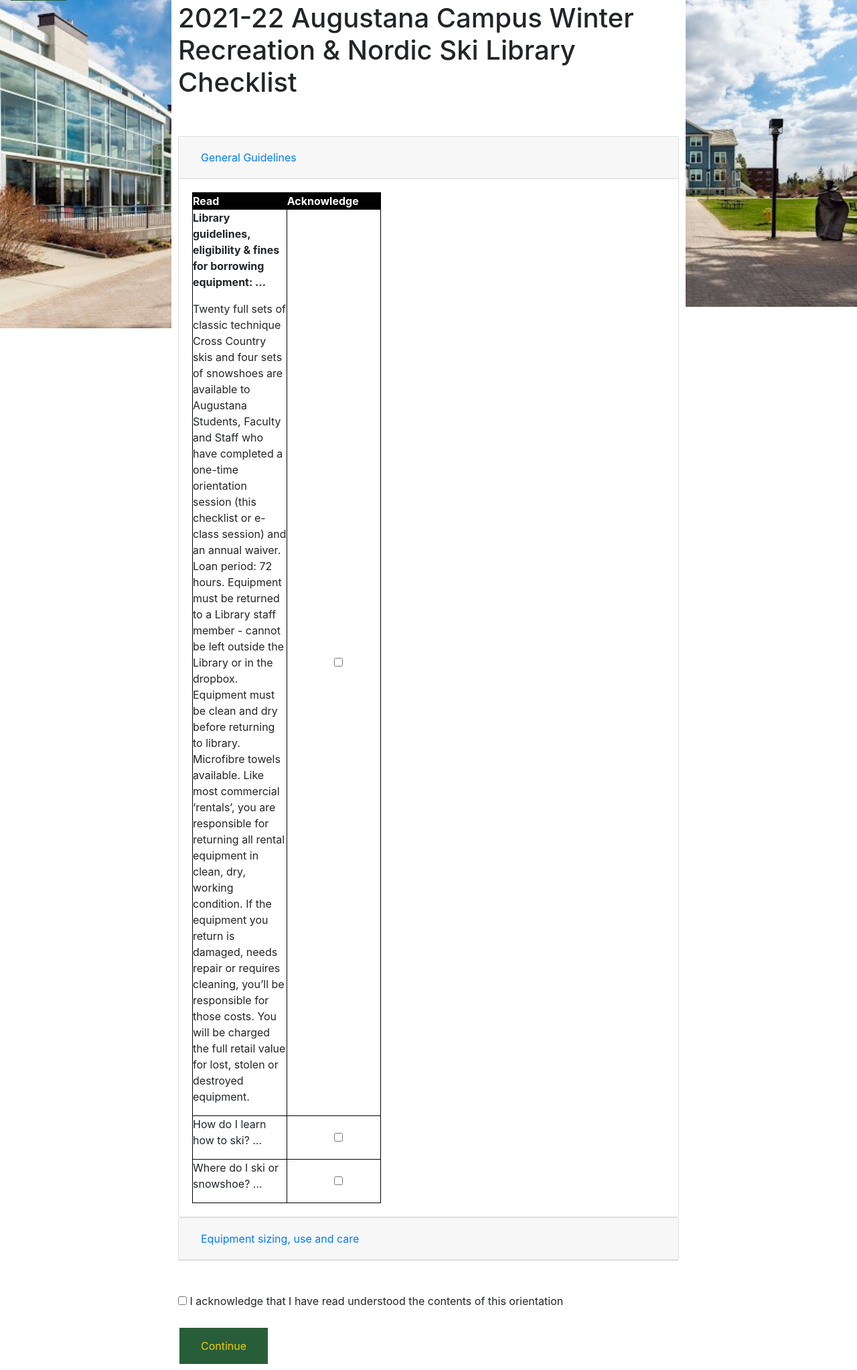
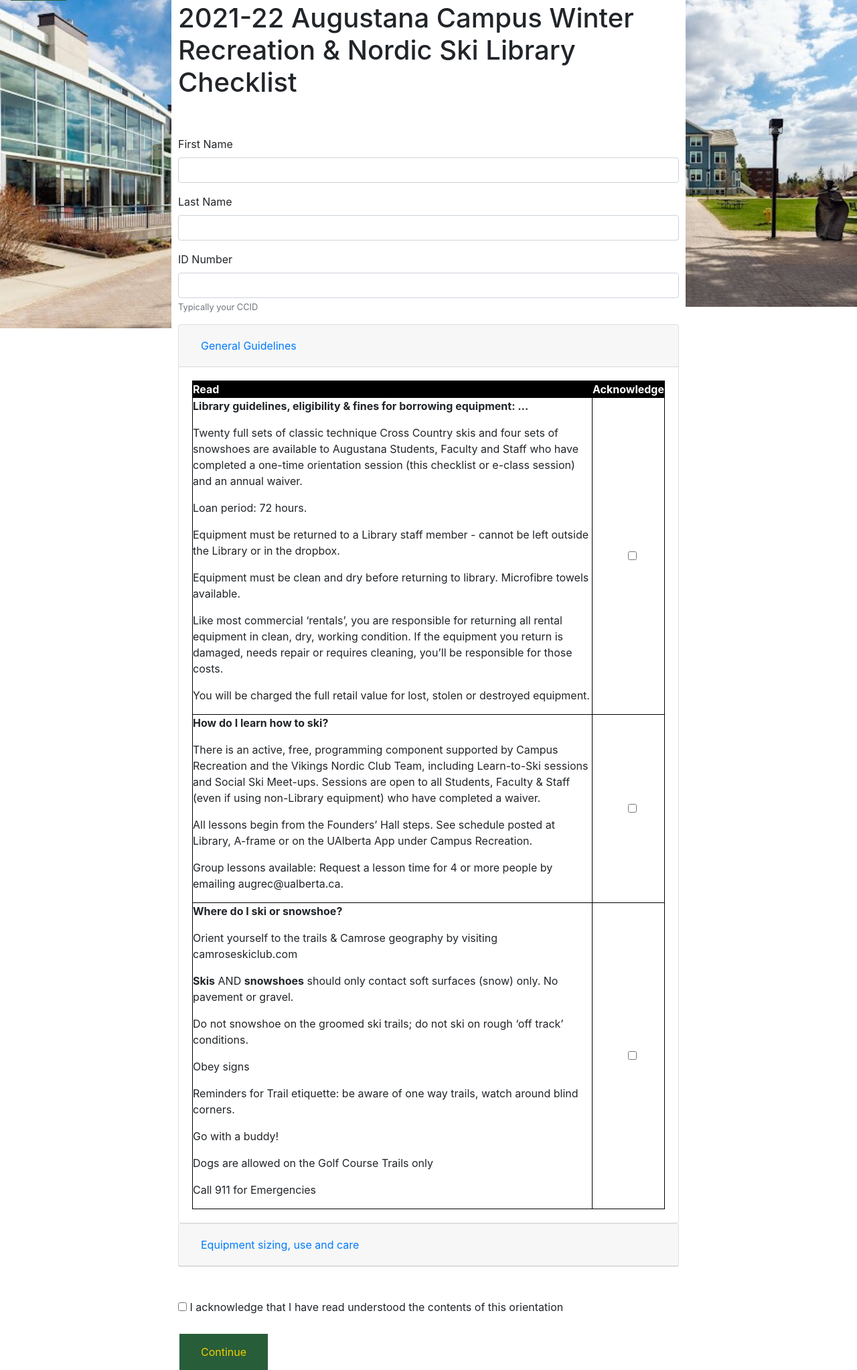
Before and after one commit to Oprixion/SkiLibrary-WebApp, a PHP site: page /orientation.html in a window 1280 px wide. Shown: the part 87-2132 px from the top of the page at 67% size. Run offline with PHP 8.4, Linux system fonts and the light colour scheme; some libraries are stand-ins or nearby versions.

Commit message:
Orientation page tables complete; missing table images, signature field; added input forms

```diff
--- a/orientation.html
+++ b/orientation.html
@@ -46,6 +46,22 @@
           <h1>2021-22 Augustana Campus Winter Recreation & Nordic Ski Library
               Checklist</h1><br><br>
 
+          <form>
+            <div class="form-group">
+              <label for="firstName">First Name</label>
+              <input type="text" class="form-control" id="firstName">
+            </div>
+            <div class="form-group">
+              <label for="lastName">Last Name</label>
+              <input type="text" class="form-control" id="lastName">
+            </div>
+            <div class="form-group">
+              <label for="idNumber">ID Number</label>
+              <input type="number" class="form-control" id="idNumber" aria-describedby="idHelp">
+              <small id="idHelp" class="form-text text-muted">Typically your CCID</small>
+            </div>
+          </form>
+
           <!-- Bootstrap accordion -->
           <div id="accordion">
             <div class="card">
@@ -69,29 +85,95 @@
                         <tr>
                             <td>
                               <p><strong>Library guidelines, eligibility & fines for borrowing equipment: …</strong></p>
+
                               <p>
-                                Twenty full sets of classic technique Cross Country skis and four sets of snowshoes are available to Augustana Students, Faculty and Staff who have completed a one-time orientation session (this checklist or e-class session) and an annual waiver.
-                                <br>
+                                Twenty full sets of classic technique Cross Country skis and four sets of snowshoes are available to Augustana Students,
+                                Faculty and Staff who have completed a one-time orientation session (this checklist or e-class session) and an annual waiver.
+                              </p>
+
+                              <p>
                                 Loan period: 72 hours.
-Equipment must be returned to a Library staff member - cannot be left outside the Library or in the
-dropbox.
+                              </p>
+
+                              <p>
+                                Equipment must be returned to a Library staff member - cannot be left outside the Library or in the dropbox.
+                              </p>
+
+                              <p>
                                 Equipment must be clean and dry before returning to library. Microfibre towels available.
+                              </p>
+
+                              <p>
                                 Like most commercial ‘rentals’, you are responsible for returning all rental equipment in clean, dry,
 working condition. If the equipment you return is damaged, needs repair or requires cleaning,
 you’ll be responsible for those costs.
+                              </p>
+
+                              <p>
                                 You will be charged the full retail value for lost, stolen or destroyed equipment.
                               </p>
                             </td>
+
                             <td><div class="acknowledge"><input type="checkbox"></div></td>
                         </tr>
 
                         <tr>
-                            <td><p>How do I learn how to ski? …</p></td>
+                            <td><p><strong>How do I learn how to ski?</strong></p>
+                              <p>
+                                There is an active, free, programming component supported by Campus Recreation and the
+Vikings Nordic Club Team, including Learn-to-Ski sessions and Social Ski Meet-ups. Sessions are
+open to all Students, Faculty & Staff (even if using non-Library equipment) who have completed a
+waiver.
+                              </p>
+
+                              <p>
+                                All lessons begin from the Founders’ Hall steps. See schedule posted at Library, A-frame or on
+the UAlberta App under Campus Recreation.
+                              </p>
+
+                              <p>
+                                Group lessons available: Request a lesson time for 4 or more people by emailing
+augrec@ualberta.ca.
+                              </p>
+                            </td>
+
                             <td><div class="acknowledge"><input type="checkbox"></div></td>
                         </tr>
 
                         <tr>
-                            <td><p>Where do I ski or snowshoe? …</p></td>
+                            <td><p><strong>Where do I ski or snowshoe?</strong></p>
+                              <p>
+                                Orient yourself to the trails & Camrose geography by visiting camroseskiclub.com
+                              </p>
+
+                              <p>
+                                <strong>Skis</strong>  AND <strong>snowshoes</strong> should only contact soft surfaces (snow) only. No pavement or gravel.
+                              </p>
+
+                              <p>
+                                Do not snowshoe on the groomed ski trails; do not ski on rough ‘off track’ conditions.
+                              </p>
+
+                              <p>
+                                Obey signs
+                              </p>
+
+                              <p>
+                                Reminders for Trail etiquette: be aware of one way trails, watch around blind corners.
+                              </p>
+
+                              <p>
+                                Go with a buddy!
+                              </p>
+
+                              <p>
+                                Dogs are allowed on the Golf Course Trails only
+                              </p>
+
+                              <p>
+                                Call 911 for Emergencies
+                              </p>
+                            </td>
                             <td><div class="acknowledge"><input type="checkbox"></div></td>
                         </tr>
                     </tbody>
@@ -109,28 +191,125 @@ You will be charged the full retail value for lost, stolen or destroyed equipmen
               </div>
               <div id="collapseTwo" class="collapse" aria-labelledby="headingTwo" data-parent="#accordion">
                 <div class="card-body">
-                  <table>
+                  <table style="align-self: left;">
                     <thead>
                         <tr>
+                          <th id="row-header"></th>
                           <th>Read</th>
                           <th>Acknowledge</th>
                         </tr>
                     </thead>
                     <tbody>
                         <tr>
-                            <td class="cell-left"><p>Library guidelines, eligibility & fines for borrowing equipment: …</p></td>
+                          <td id="row-header">BOOTS</td>
+                          <td class="cell-left">
+                            <p>
+                              Sizing is personal preference - take warm socks into consideration.
+                            </p>
+
+                            <p>
+                              European Sizes are truest.
+                            </p>
+
+                            <p>
+                              Boots should fit with some room to wiggle your toes. Tight boots = cold feet!
+                            </p>
+
+                            <p>
+                              Boots are only to be worn on snow and soft surfaces. No pavement or gravel!
+                            </p>
+                          </td>
+                          <td><div class="acknowledge"><input type="checkbox"></div></td>
+                        </tr>
+
+
+                        <tr>
+                          <td id="row-header">SKIS</td>
+                            <td>
+                              <p>Choose by the weight range recommendation that is indicated in yellow on all of the
+                              skis.
+                              </p>
+
+                              <p>
+                                Skis should be the appropriate weight range for your weight.
+                              </p>
+
+                              <p>
+                                Skis should only contact snow. No ice, gravel, tree roots etc.
+                              </p>
+
+                              <p>
+                                Be mindful of storing skis and poles… pole tips scratch bases!
+                              </p>
+                            </td>
+
                             <td><div class="acknowledge"><input type="checkbox"></div></td>
                         </tr>
 
                         <tr>
-                            <td><p>How do I learn how to ski? …</p></td>
+                          <td id="row-header">POLES</td>
+                            <td>
+                              <p>
+                                Choose a pole length that falls between your armpit and the top of your shoulder.
+                              </p>
+
+                              <p>
+                                Straps are tightened to fit snugly around the hand. (see diagram)
+                                <br>INSERT DIAGRAM HERE<br>
+
+                                1a: Hand comes up through the bottom of the strap loop.<br>
+                                2a: Hand grips pole handle overtop of the pole strap.<br>
+                                3a: Strap is tight enough to release the pole at the back of your arm swing without losing the pole.
+                              </p>
+
+                              <p>
+                                To change the length of your pole strap:<br>
+                                1. Pull up on the grey end piece.<br>
+                                2. Pull upwards on the ends of the pole strap until the loop fits
+                                snugly around your hand.<br>
+                                3. Push the grey end piece back down.
+                              </p>
+
+                              <p>
+
+                              </p>
+                            </td>
                             <td><div class="acknowledge"><input type="checkbox"></div></td>
                         </tr>
 
                         <tr>
-                            <td><p>Where do I ski or snowshoe? …</p></td>
+                          <td id="row-header">BINDINGS</td>
+                            <td>
+                              <p>
+                                How to operate bindings:<br>
+                                1. Open the binding by pulling the black piece up<br>
+                                2. Place the bar at the very front of the boot into the
+                                slit that opening the binding has created.<br>
+                                3. Close the binding by pushing the black piece back down.<br>
+                              </p>
+
+                              <p>
+                                Keep bindings closed when skis are not in use.
+                              </p>
+                            </td>
+
                             <td><div class="acknowledge"><input type="checkbox"></div></td>
                         </tr>
+
+                        <tr>
+                          <td id="row-header">Who to ask<br>for help</td>
+                            <td>
+                              <p>
+                                Circulation Only: Checking Skis in & out? <strong>Library Staff</strong>
+                              </p>
+
+                              <p>
+                                Questions about Gear, Instruction, Social Ski Opportunities &/or Recreation on Campus? <strong>augrec@ualberta.ca</strong>
+                              </p>
+                            </td>
+                            <td><div class="acknowledge"><input type="checkbox"></div></td>
+                        </tr>
+
                     </tbody>
                 </table>
                 </div>
--- a/style.css
+++ b/style.css
@@ -14,12 +14,17 @@ h1 {
 table, th, td {
     border: 1px solid black;
     border-collapse: collapse;
-    width: 40%;
+    width: 100%;
 }
 
 th {
     color: white;
     background-color: black;
+}
+
+#row-header {
+
+    width: 10%;
 }
 
 .acknowledge {
```
Lines whose indentation alone changed are shown as unchanged.
